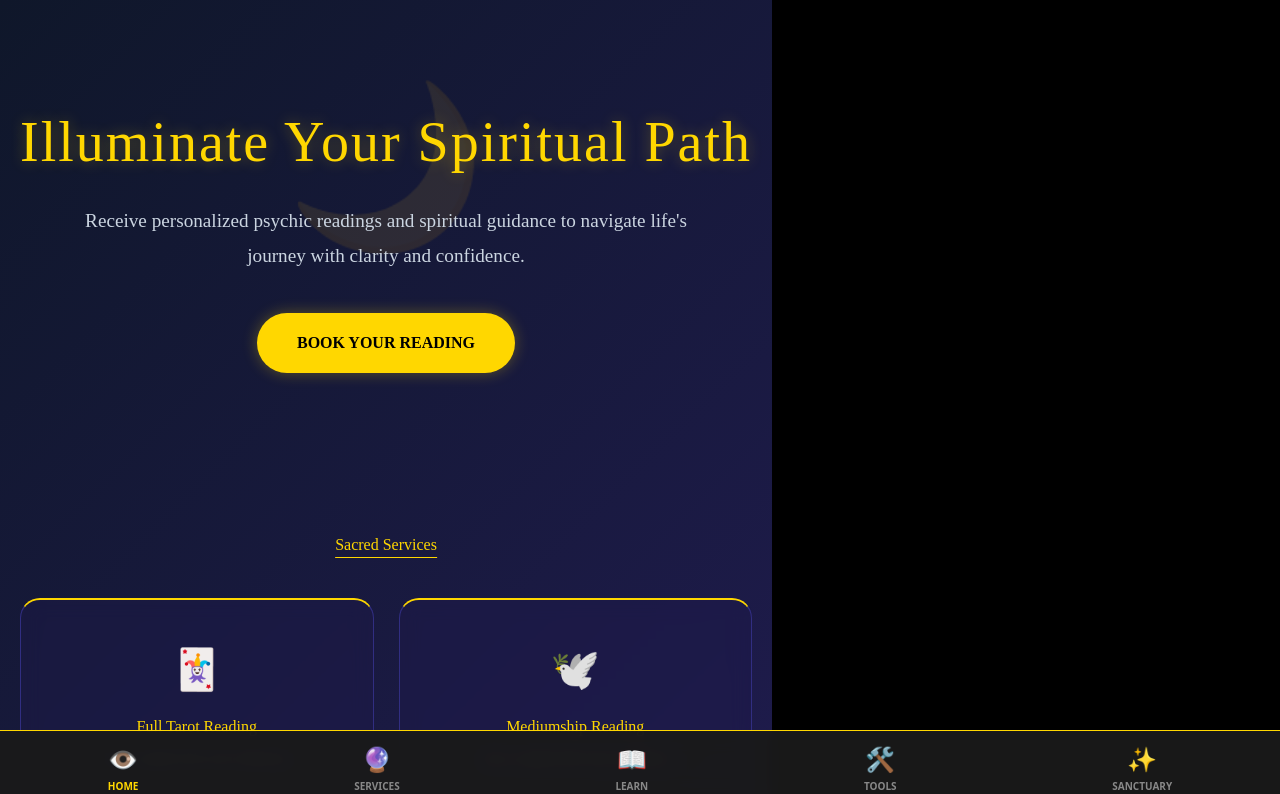
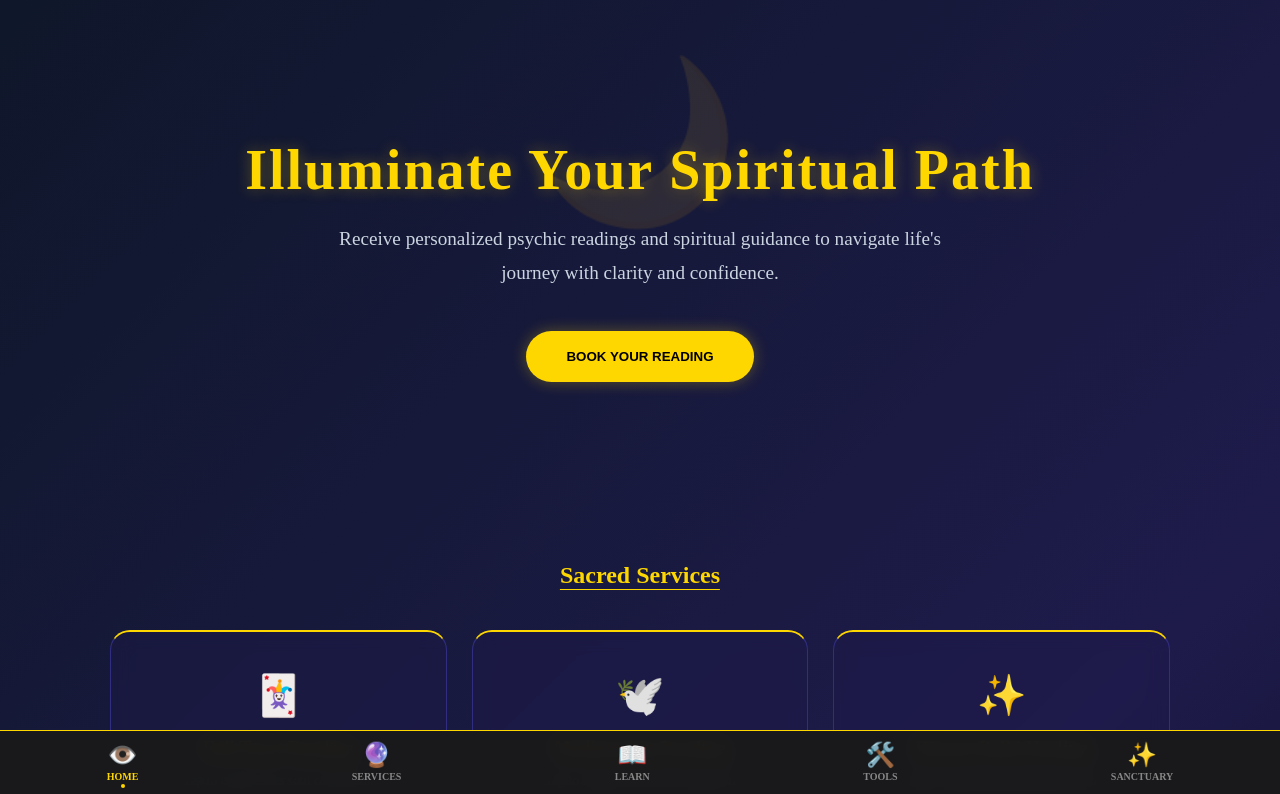
Before and after one commit to Sapphire-Nova/Veya-Psychic-App, a React (Vite) app: page / in a window 1280 px wide. Shown: the top 794 px of the page. Built offline with nearby package versions, Linux system fonts and the light colour scheme.

Commit message:
Locked scaling to prevent side-scroll and restored Violet's S3 image

```diff
--- a/index.html
+++ b/index.html
@@ -3,7 +3,7 @@
   <head>
     <meta charset="UTF-8" />
     <link rel="icon" type="image/svg+xml" href="https://base44.com/logo_v2.svg" />
-    <meta name="viewport" content="width=device-width, initial-scale=1.0" />
+    <meta name="viewport" content="width=device-width, initial-scale=1.0, maximum-scale=1.0, user-scalable=no">
     <link rel="manifest" href="/manifest.json" />
     <title>Base44 APP</title>
   </head>
--- a/src/index.css
+++ b/src/index.css
@@ -1,23 +1,16 @@
-@tailwind base;
-@tailwind components;
-@tailwind utilities;
-
-:root {
-  background-color: black;
-  color: white;
+body, html {
+  margin: 0;
+  padding: 0;
+  width: 100%;
+  overflow-x: hidden; /* This stops the left-to-right scroll */
+  background-color: #000;
 }
 
-body {
-  margin: 0;
-  display: flex;
-  place-items: center;
-  min-width: 320px;
-  min-height: 100vh;
-  background: black;
+#root {
+  width: 100%;
+  overflow-x: hidden;
 }
 
-/* Force our navbar to ignore any weird center-stacking */
-nav {
-  display: flex !important;
-  flex-direction: row !important;
+* {
+  box-sizing: border-box;
 }
--- a/src/pages/Home.jsx
+++ b/src/pages/Home.jsx
@@ -67,7 +67,7 @@ const Home = () => {
         <div style={{ position: 'relative', display: 'inline-block' }}>
           <div style={{ position: 'absolute', inset: -5, background: 'linear-gradient(gold, transparent)', borderRadius: '35px', filter: 'blur(10px)', opacity: 0.5 }}></div>
           <img
-            src="https://via.placeholder.com/400"
+            src="https://meditationvaultcali.s3.us-west-1.amazonaws.com/itsjust+pictures+of+me/me.png"
             alt="Violet"
             style={{ position: 'relative', maxHeight: '320px', borderRadius: '30px', border: '2px solid #FFD700' }}
           />
```
